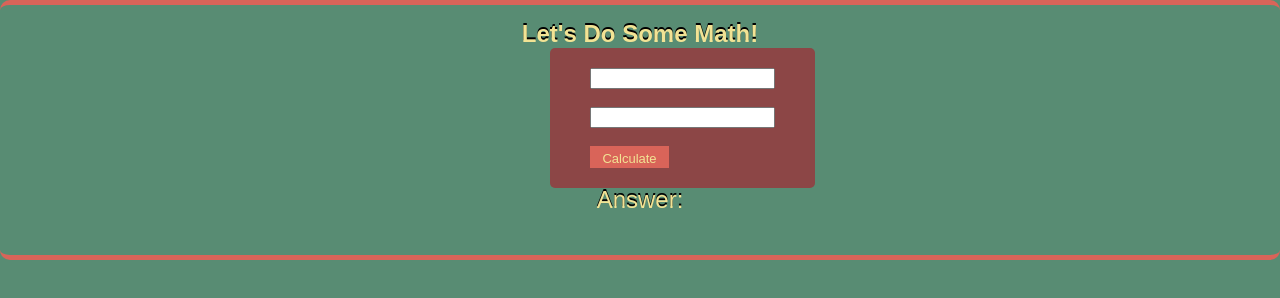
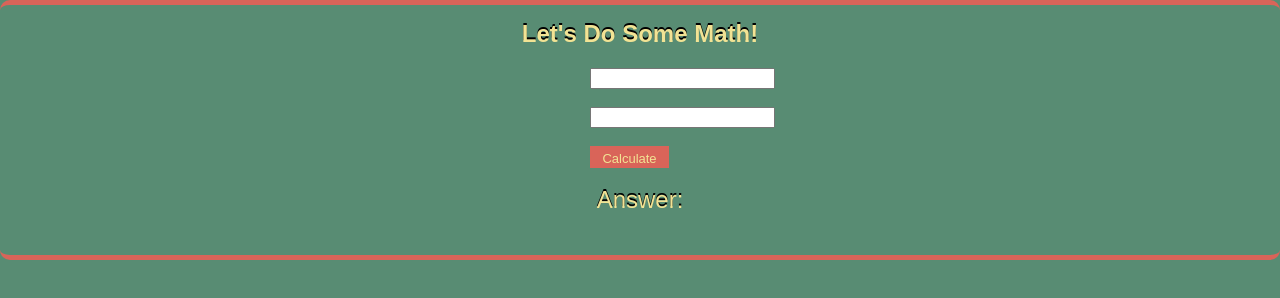
Before and after one commit to oswaldtd/assignment05, a plain HTML site: page index.html in a window 1280 px wide. Drawn offline with nearby package versions, Linux system fonts and the light colour scheme; files that its build step writes are made by us from their sources.

```diff
--- a/scss/main.scss
+++ b/scss/main.scss
@@ -18,7 +18,6 @@
   }
 
 .input{
-  background-color: #8C4646;
   width:auto;
   position: absolute;
   border-radius: 5px;
```
